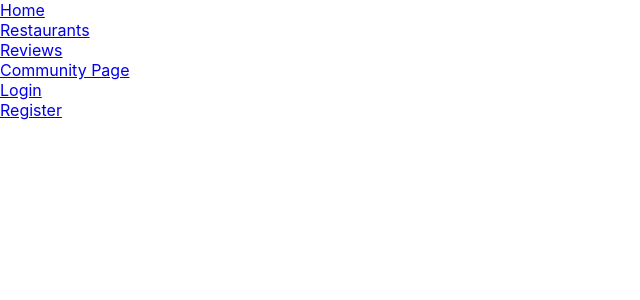
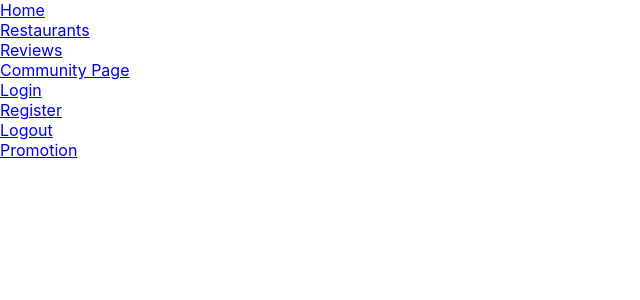
Before and after one commit to Xeloboyo/ASDG5_Project, a React (Create React App) app in the folder client/: page / in a window 1280 px wide. Shown: the top 300 px of the page, without its empty margins (0-640 px from the left). Built offline with nearby package versions, Linux system fonts and the light colour scheme.

Commit message:
added links to bar

```diff
--- a/client/src/Component/NavigationBar.js
+++ b/client/src/Component/NavigationBar.js
@@ -34,6 +34,16 @@ function NavigationBar() {
           <span className="header__optionLineOne">Register</span>
         </div>
       </Link>
+      <Link to="/logout">
+        <div className="header__option">
+          <span className="header__optionLineOne">Logout</span>
+        </div>
+      </Link>
+      <Link to="/promotion">
+        <div className="header__option">
+          <span className="header__optionLineOne">Promotion</span>
+        </div>
+      </Link>
     </div>
   );
 }
```
